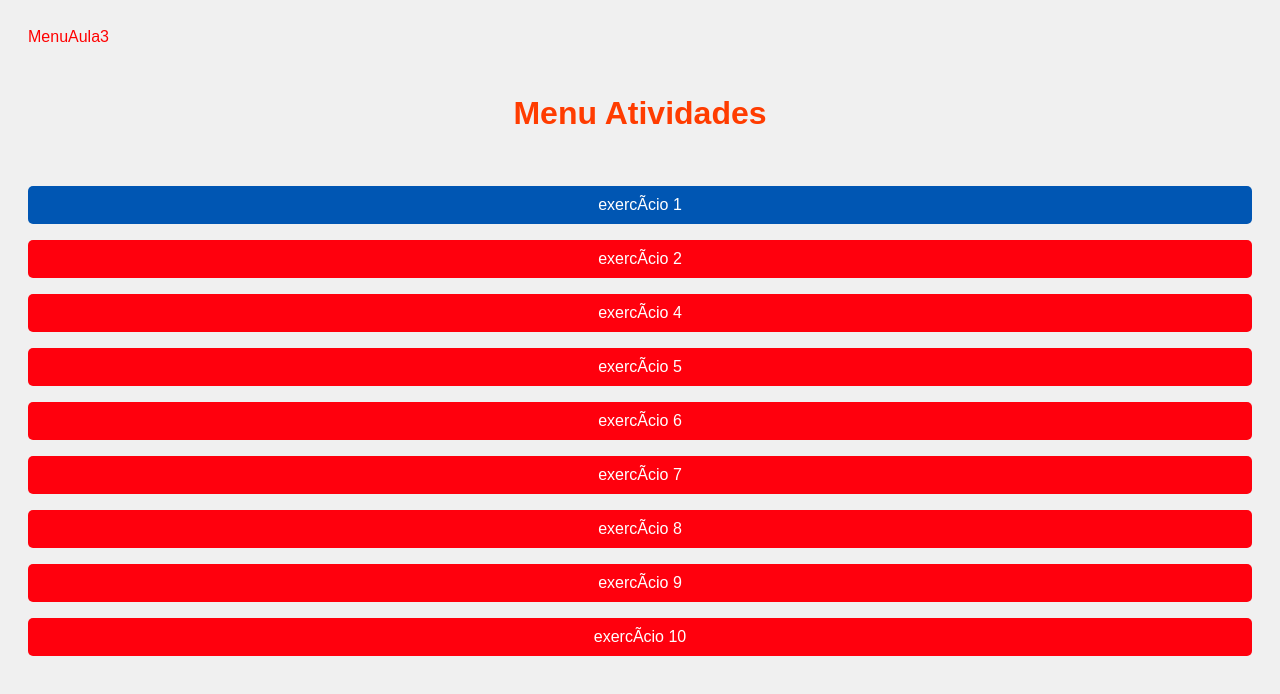
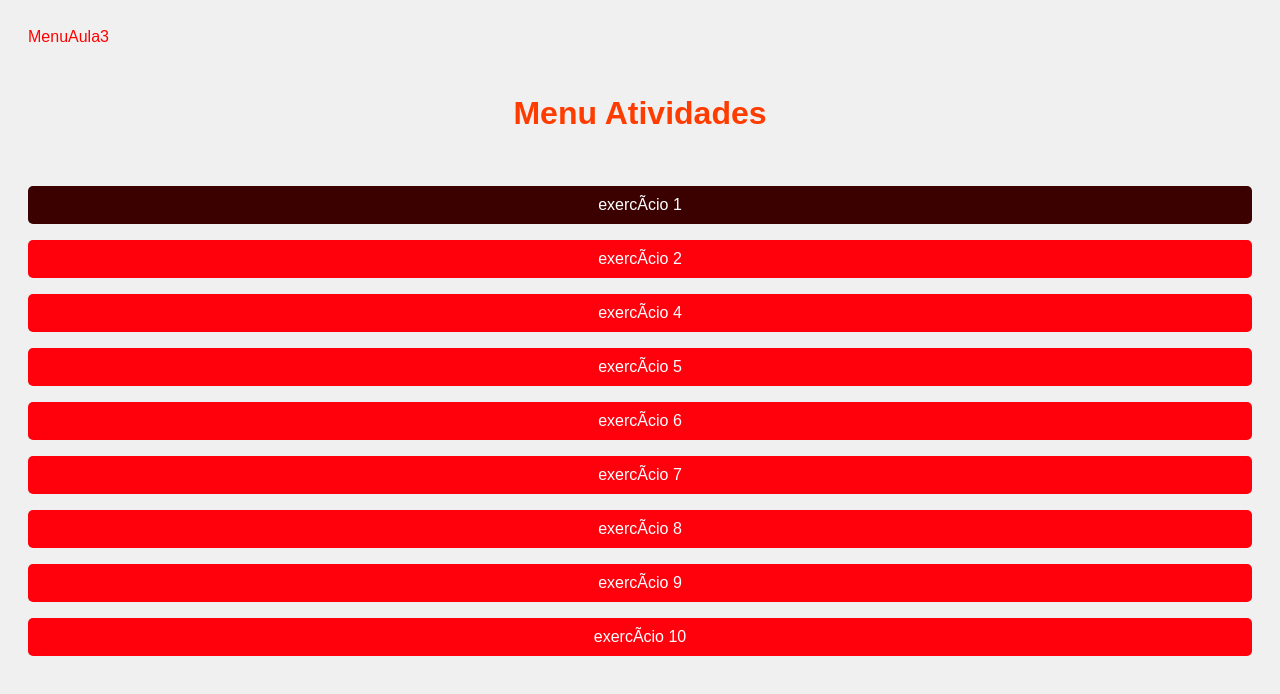
Before and after one commit to Gabriel485s/aula3-menu, a plain HTML site: page index.html in a window 1280 px wide. In both pictures the pointer is over the link 640 px from the left and 205 px from the top of the page. Drawn offline with Linux system fonts and the light colour scheme.

Commit message:
Update index.html

```diff
--- a/index.html
+++ b/index.html
@@ -32,7 +32,7 @@
             transition: background-color 0.3s;
         }
         a:hover {
-            background-color: #0056b3;
+            background-color: #3b0000;
         }
     </style>
 </head>
```
